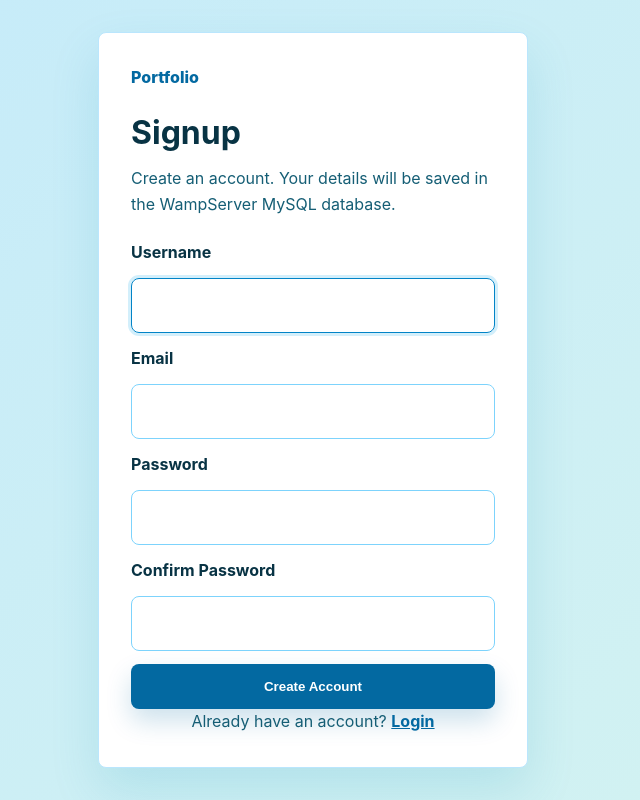
After one commit to Unni-kuttan632/python-projects, a Django app: page /signup/ in a window 1280 px wide. The commit adds this page. Shown: the whole page, without its empty margins (327-967 px from the left). Run offline with Django 5.2, Linux system fonts and the light colour scheme.

Commit message:
Add auth pages with WampServer database

```diff
--- /dev/null
+++ b/portfolio/forms.py
@@ -0,0 +1,8 @@
+from django.contrib.auth.forms import UserCreationForm
+from django.contrib.auth.models import User
+
+
+class SignUpForm(UserCreationForm):
+    class Meta:
+        model = User
+        fields = ("username", "email", "password1", "password2")
--- a/portfolio/static/portfolio/style.css
+++ b/portfolio/static/portfolio/style.css
@@ -50,8 +50,22 @@ body {
     transition: color 0.2s ease;
 }
 
-.nav-links a:hover {
+.nav-links a:hover,
+.logout-form button:hover {
     color: #0284c7;
+}
+
+.logout-form {
+    margin: 0;
+}
+
+.logout-form button {
+    padding: 0;
+    border: 0;
+    background: transparent;
+    color: #155e75;
+    font: inherit;
+    cursor: pointer;
 }
 
 .menu-toggle {
@@ -274,6 +288,94 @@ body {
     border-top: 1px solid #bae6fd;
 }
 
+.auth-page {
+    min-height: 100vh;
+    background:
+        linear-gradient(135deg, rgba(14, 165, 233, 0.22), rgba(20, 184, 166, 0.16)),
+        #f8feff;
+}
+
+.auth-shell {
+    min-height: 100vh;
+    display: grid;
+    place-items: center;
+    padding: 2rem;
+}
+
+.auth-panel {
+    width: min(430px, 100%);
+    background: #ffffff;
+    border: 1px solid #bae6fd;
+    border-radius: 8px;
+    padding: 2rem;
+    box-shadow: 0 22px 50px rgba(8, 145, 178, 0.14);
+}
+
+.auth-brand {
+    color: #0369a1;
+    font-weight: 800;
+    text-decoration: none;
+}
+
+.auth-panel h1 {
+    margin: 1rem 0 0.5rem;
+    font-size: 2rem;
+}
+
+.auth-panel p {
+    margin-top: 0;
+    color: #155e75;
+}
+
+.auth-form {
+    display: grid;
+    gap: 0.8rem;
+    margin-top: 1.4rem;
+}
+
+.auth-form label {
+    font-weight: 700;
+}
+
+.auth-form input {
+    width: 100%;
+    padding: 0.85rem 1rem;
+    border: 1px solid #7dd3fc;
+    border-radius: 8px;
+    color: #083344;
+    font: inherit;
+}
+
+.auth-form input:focus {
+    outline: 3px solid rgba(14, 165, 233, 0.18);
+    border-color: #0284c7;
+}
+
+.auth-form .errorlist,
+.form-alert .errorlist {
+    margin: 0;
+    padding-left: 1rem;
+    color: #be123c;
+    font-size: 0.92rem;
+}
+
+.form-alert {
+    padding: 0.85rem 1rem;
+    background: #fff1f2;
+    border: 1px solid #fecdd3;
+    border-radius: 8px;
+}
+
+.auth-switch {
+    margin: 1.25rem 0 0;
+    text-align: center;
+}
+
+.auth-switch a {
+    color: #0369a1;
+    font-weight: 700;
+}
+
 @media (max-width: 768px) {
     .nav-links {
         position: absolute;
--- a/portfolio/templates/portfolio/index.html
+++ b/portfolio/templates/portfolio/index.html
@@ -18,6 +18,10 @@
                 <a href="#about">About</a>
                 <a href="#projects">Projects</a>
                 <a href="#contact">Contact</a>
+                <form method="post" action="{% url 'logout' %}" class="logout-form">
+                    {% csrf_token %}
+                    <button type="submit">Logout</button>
+                </form>
             </nav>
             <button class="menu-toggle" id="menuToggle" aria-label="Toggle navigation" aria-expanded="false">
                 <span></span>
--- /dev/null
+++ b/portfolio/templates/portfolio/signup.html
@@ -0,0 +1,46 @@
+{% load static %}
+<!DOCTYPE html>
+<html lang="en">
+<head>
+    <meta charset="UTF-8" />
+    <meta name="viewport" content="width=device-width, initial-scale=1.0" />
+    <title>Signup | Portfolio</title>
+    <link rel="stylesheet" href="{% static 'portfolio/style.css' %}" />
+</head>
+<body class="auth-page">
+    <main class="auth-shell">
+        <section class="auth-panel">
+            <a class="auth-brand" href="{% url 'login' %}">Portfolio</a>
+            <h1>Signup</h1>
+            <p>Create an account. Your details will be saved in the WampServer MySQL database.</p>
+
+            <form method="post" class="auth-form">
+                {% csrf_token %}
+
+                <label for="{{ form.username.id_for_label }}">Username</label>
+                {{ form.username }}
+                {{ form.username.errors }}
+
+                <label for="{{ form.email.id_for_label }}">Email</label>
+                {{ form.email }}
+                {{ form.email.errors }}
+
+                <label for="{{ form.password1.id_for_label }}">Password</label>
+                {{ form.password1 }}
+                {{ form.password1.errors }}
+
+                <label for="{{ form.password2.id_for_label }}">Confirm Password</label>
+                {{ form.password2 }}
+                {{ form.password2.errors }}
+
+                <button type="submit" class="button">Create Account</button>
+            </form>
+
+            <p class="auth-switch">
+                Already have an account?
+                <a href="{% url 'login' %}">Login</a>
+            </p>
+        </section>
+    </main>
+</body>
+</html>
--- a/portfolio/urls.py
+++ b/portfolio/urls.py
@@ -3,4 +3,5 @@ from . import views
 
 urlpatterns = [
     path("", views.home, name="home"),
+    path("signup/", views.signup, name="signup"),
 ]
--- a/portfolio/views.py
+++ b/portfolio/views.py
@@ -1,6 +1,12 @@
-from django.shortcuts import render
+from django.contrib import messages
+from django.contrib.auth import login
+from django.contrib.auth.decorators import login_required
+from django.shortcuts import redirect, render
+
+from .forms import SignUpForm
 
 
+@login_required
 def home(request):
     profile = {
         "name": "Your Name",
@@ -32,3 +38,17 @@ def home(request):
         "skills": skills,
         "projects": projects,
     })
+
+
+def signup(request):
+    if request.method == "POST":
+        form = SignUpForm(request.POST)
+        if form.is_valid():
+            user = form.save()
+            login(request, user)
+            messages.success(request, "Account created successfully.")
+            return redirect("home")
+    else:
+        form = SignUpForm()
+
+    return render(request, "portfolio/signup.html", {"form": form})
--- a/portfolio_site/urls.py
+++ b/portfolio_site/urls.py
@@ -1,7 +1,18 @@
 from django.contrib import admin
+from django.contrib.auth import views as auth_views
 from django.urls import include, path
 
 urlpatterns = [
     path("admin/", admin.site.urls),
+    path(
+        "login/",
+        auth_views.LoginView.as_view(template_name="portfolio/login.html"),
+        name="login",
+    ),
+    path(
+        "logout/",
+        auth_views.LogoutView.as_view(next_page="login"),
+        name="logout",
+    ),
     path("", include("portfolio.urls")),
 ]
--- a/requirements.txt
+++ b/requirements.txt
@@ -1 +1,2 @@
 Django==6.0.5
+mysqlclient==2.2.7
```
Also changed, not shown: portfolio/templates/portfolio/login.html (added, +44 -0 lines), portfolio_site/settings.py (+14 -2 lines), README.md, string_examples.py (renamed from string.py).
